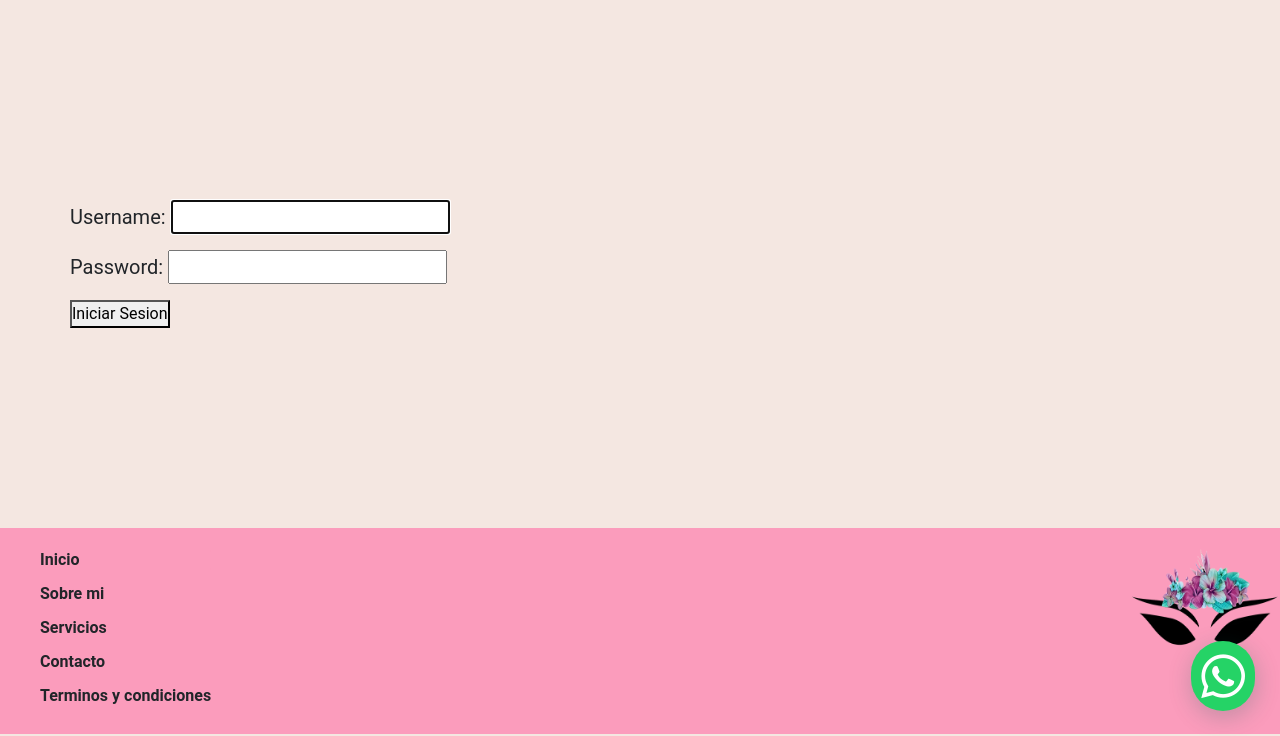
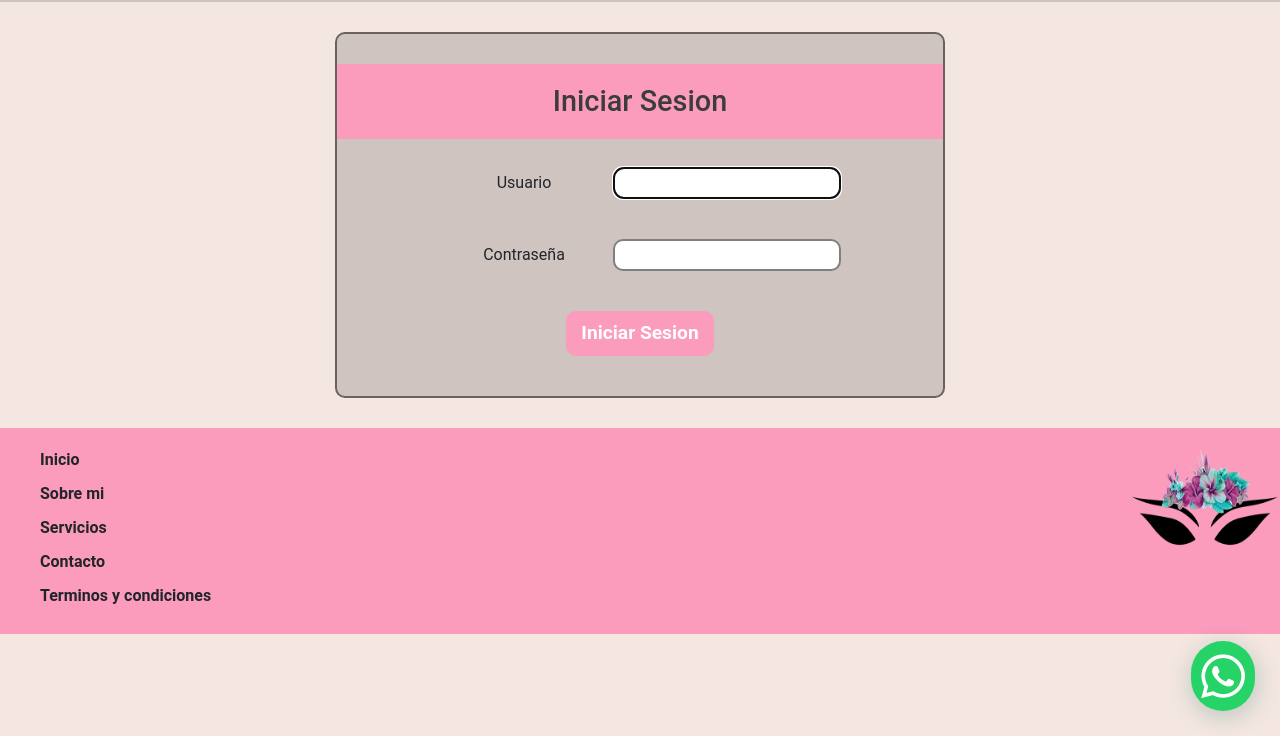
Before and after one commit to RodrigoBuda/LolitasDjango, a Django app: page /iniciar_sesion/ in a window 1280 px wide. Shown: the part 64-800 px from the top of the page. Run offline with Django 4.2, Linux system fonts and the light colour scheme.

Commit message:
commit-iniciar

```diff
--- a/AppLolitas/static/AppLolitas/css/index.css
+++ b/AppLolitas/static/AppLolitas/css/index.css
@@ -378,6 +378,9 @@ ul {
   .cont-form form {
     max-width: 50%;
   }
+  .cont-form-iniciar form {
+    max-width: 50%;
+  }
 }
 
 /* --------------   FIN DE INDEX  -------------------*/
@@ -598,3 +601,21 @@ ul {
   padding-top: 30px;
   padding-bottom: 30px;
 }
+
+/* -------- INICIAR SESION --------- */
+
+.cont-form-iniciar {
+  height: auto;
+  padding: 30px;
+  margin: auto;
+  width: 100%;
+  border-top: 2px solid rgba(60, 60, 60, 0.2);
+}
+.cont-form-iniciar form {
+  border: 2px solid rgba(0, 0, 0, 0.5);
+  background-color: rgba(60, 60, 60, 0.2);
+  border-radius: 10px;
+  margin: auto;
+  padding-top: 30px;
+  padding-bottom: 30px;
+}
--- /dev/null
+++ b/AppLolitas/templates/AppLolitas/carrito.html
@@ -0,0 +1,6 @@
+{% extends 'AppLolitas/base.html' %} {% block tit %} {% load static %}
+<title>Carrito</title>
+{% endblock tit %} {% block contenido %}
+<main></main>
+
+{% endblock contenido %} {% block scripts %}{% endblock scripts %}
--- a/AppLolitas/templates/AppLolitas/iniciar_sesion.html
+++ b/AppLolitas/templates/AppLolitas/iniciar_sesion.html
@@ -2,11 +2,28 @@
 <title>Iniciar Sesion</title>
 {% endblock tit %} {% block contenido %}
 <main>
-  {{error}}
-  <form style="margin: 200px 70px" action="" method="POST">
-    {% csrf_token %} {{form.as_p}}
-    <button>Iniciar Sesion</button>
-  </form>
+  <div class="cont-form-iniciar">
+    <form action="" method="POST">
+      <h3 class="tit-registro">Iniciar Sesion</h3>
+      {{error}} {% csrf_token %}
+      <div class="cont-registro">
+      <div class="cont-reg">
+          <label class="label-registro" for="id_username">Usuario</label>
+          <input type="text" name="username" autofocus autocapitalize="none" autocomplete?"username" maxlength="150" required id="id_username">
+      </div>
+
+      <div class="cont-reg">
+        <label class="label-registro" for="id_password">Contraseña</label>
+        <input type="password" name="password" autocomplete="current-password" required id="id_password"></input>
+      </div>
+
+      </div>
+
+      <div class="btn-crear-cuenta">
+      <button class="btn boton">Iniciar Sesion</button>
+      </div>
+    </form>
+  </div>
 </main>
 {% endblock contenido %} {% block scripts %}
 <script
--- a/AppLolitas/urls.py
+++ b/AppLolitas/urls.py
@@ -1,5 +1,5 @@
 from django.urls import path
-from AppLolitas.views import index, servicio, servicios, sobre_nosotras, tyc, registro, perfil, iniciar_sesion, cerrar_sesion, reservas, base
+from AppLolitas.views import index, servicio, servicios, sobre_nosotras, tyc, registro, perfil, iniciar_sesion, cerrar_sesion, reservas, base, carrito
 from django.conf.urls.static import static
 from django.conf import settings
 from . import views
@@ -17,6 +17,7 @@ urlpatterns = [
     path('reservas/', reservas, name="reservas"),
     path('iniciar_sesion/', iniciar_sesion, name="iniciar_sesion"),
     path('logout/', cerrar_sesion, name="cerrar_sesion"),
+    path('carrito/', carrito, name="carrito"),
 ]
 
 urlpatterns += static(settings.MEDIA_URL, document_root=settings.MEDIA_ROOT)
--- a/AppLolitas/views.py
+++ b/AppLolitas/views.py
@@ -107,3 +107,8 @@ def cerrar_sesion(request):
 def reservas(request):
 
     return render(request, 'AppLolitas/reservas.html')
+
+
+@login_required
+def carrito(request):
+    return render(request, 'AppLolitas/carrito.html')
```
Also changed, not shown: db.sqlite3.
